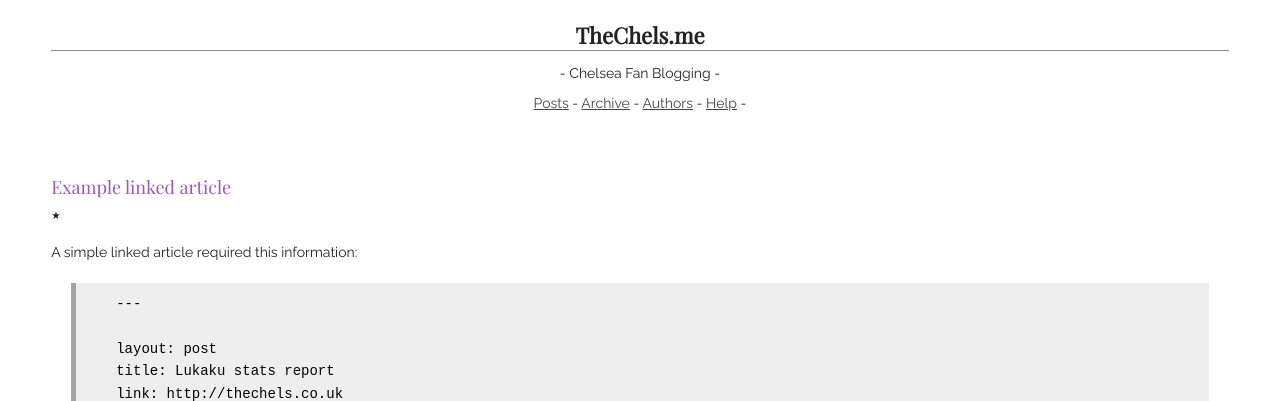
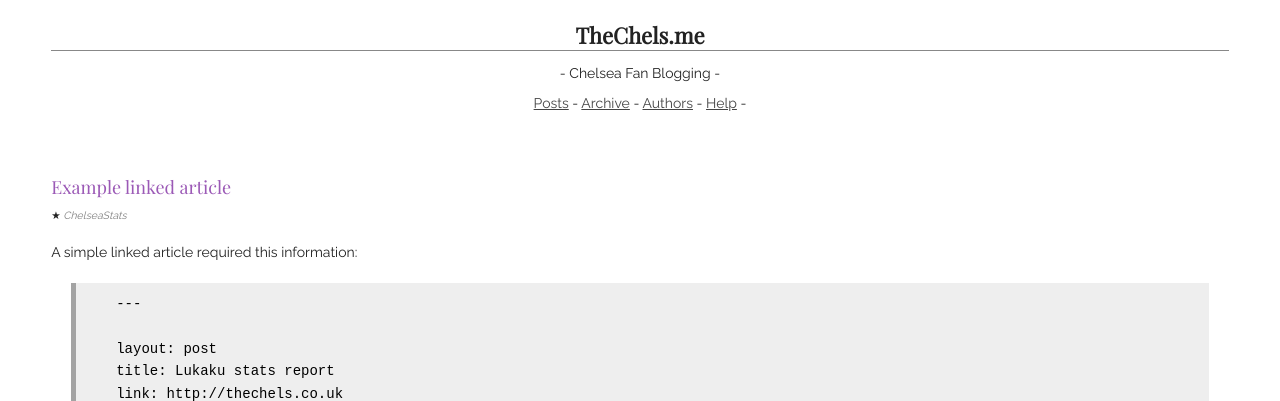
Before and after one commit to TheNenae/TheChels.github.io, a Jekyll site: the page built from index.html, in a window 1280 px wide. Shown: the top 401 px of the page. Built offline with Jekyll 4.4.1, drawn with Linux system fonts in a browser that asks for light colours; Markdown is read by kramdown in place of the engine named in the settings; the list of posts is cut into pages by our own code.

Commit message:
corrections

```diff
--- a/_layouts/post.html
+++ b/_layouts/post.html
@@ -12,7 +12,7 @@
 				  <h3><a href="{{ page.url }}">{% if site.titlecase %}{{ page.title | titlecase }}{% else %}{{ page.title }}{% endif %}</a></h3>
 				{% endif %}
 
-           <small>★ by <span class="date">{{ post.author }}</span></small>
+           <small>★ by <span class="date">{{ page.author }}</span></small>
   		</header>
 
     	{{ content }}
@@ -25,10 +25,6 @@
 	</small>
 	</p>
 
-	<div style="float:right; clear:both;">
-        <iframe style="border: 0; margin: 0; padding: 0;" src="https://www.gittip.com/ChelseaStats/widget.html" width="48pt" height="22pt"></iframe>
-	</div>
-
         <p>&nbsp;</p>
 
         {% include disqus_comments.html %}
--- a/index.html
+++ b/index.html
@@ -15,7 +15,7 @@
             </h3>
 {% else %}<h3><a href="{{ post.url }}">{{ post.title }}</a></h3>{% endif %}
 
-			<small>★ <span class="date">{{ page.author }}</span></small>
+			<small>★ <span class="date">{{ post.author }}</span></small>
 		</header>
 
 		{% if post.content contains '<!--more-->' %}
```
